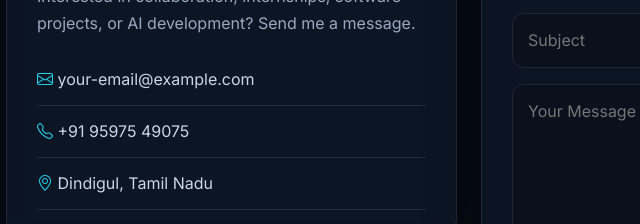
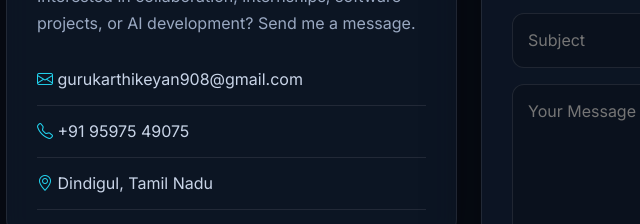
Before and after one commit to gurukarthikeyan06/New-portfolio, a plain HTML site: page index.html in a window 1280 px wide. Shown: the part 4225-4449 px from the top of the page, 76-716 px from the left. Drawn offline with nearby package versions, Linux system fonts and the light colour scheme.

Commit message:
Update index.html

```diff
--- a/index.html
+++ b/index.html
@@ -141,7 +141,7 @@
           <div class="col-lg-5">
             <div class="glass-card contact-info">
               <h3>Let's Connect</h3><p>Interested in collaboration, internships, software projects, or AI development? Send me a message.</p>
-              <a href="mailto:your-email@example.com"><i class="bi bi-envelope"></i> your-email@example.com</a>
+              <a href="mailto:your-email@example.com"><i class="bi bi-envelope"></i> gurukarthikeyan908@gmail.com</a>
               <a href="tel:+919597549075"><i class="bi bi-telephone"></i> +91 95975 49075</a>
               <span><i class="bi bi-geo-alt"></i> Dindigul, Tamil Nadu</span>
             </div>
```
